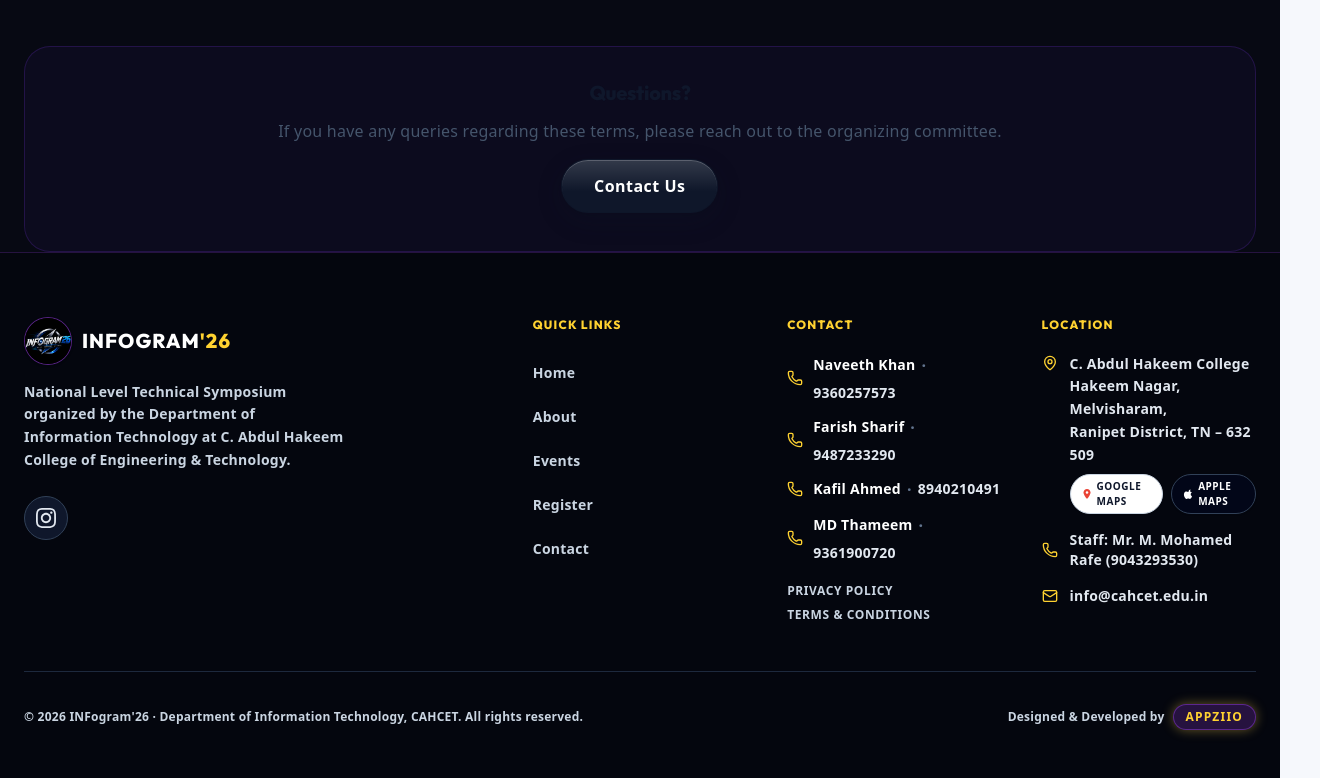
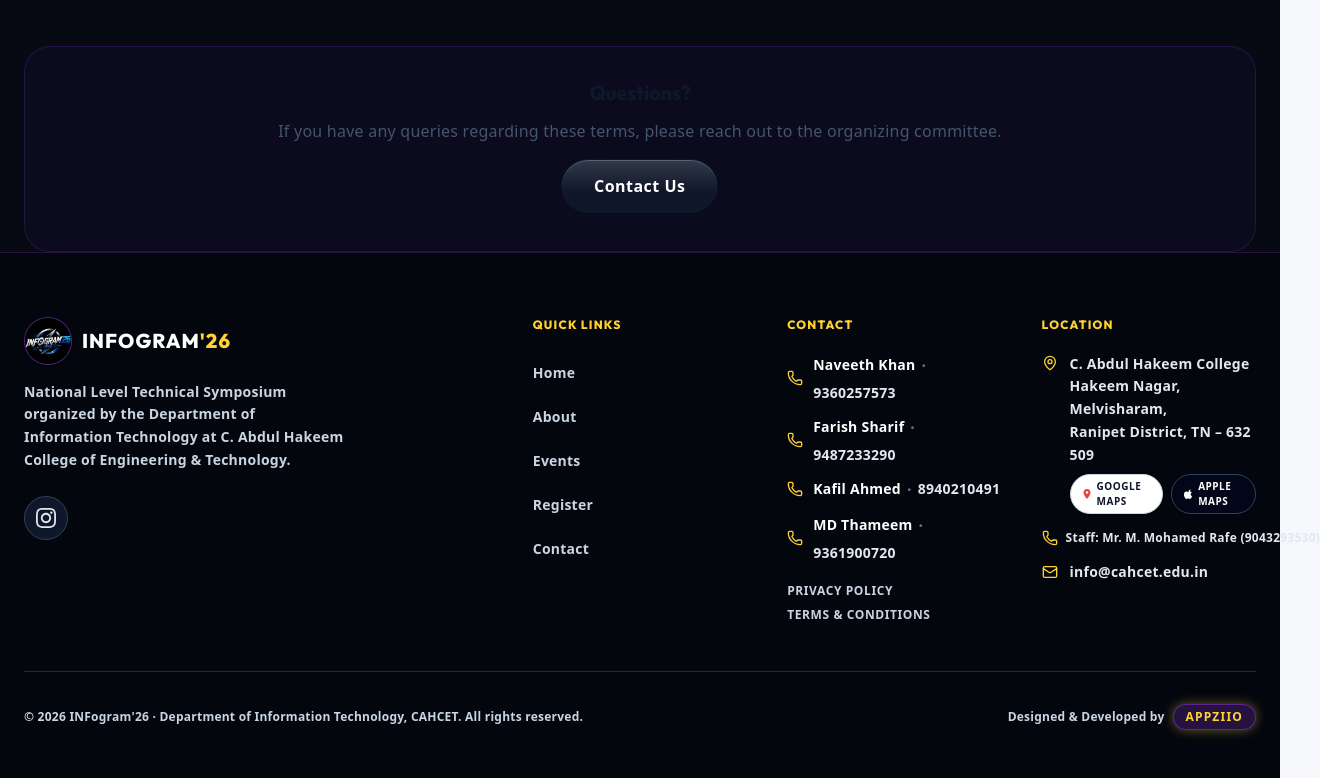
Before and after one commit to maithreyan12/INFOGRAM26, a Next.js app in the folder infogram26-app/: page /terms in a window 1280 px wide. Shown: the part 2127-2905 px from the top of the page, 1320 px wide, since content can reach past the window. Built offline with nearby package versions, Linux system fonts and the light colour scheme.

Commit message:
Format Staff Mohamed Rafe contact line into single line with whitespace-nowrap

```diff
--- a/infogram26-app/src/app/about/page.tsx
+++ b/infogram26-app/src/app/about/page.tsx
@@ -180,9 +180,9 @@ export default function AboutPage() {
                     <MapPin className="w-4 h-4 text-red-500 shrink-0 mt-0.5" />
                     <span>Hakeem Nagar, Melvisharam, Ranipet District, Tamil Nadu – 632 509 <strong className="text-red-500 font-black text-xs uppercase tracking-wider ml-1">(Open Maps 📍)</strong></span>
                   </a>
-                  <a href="tel:+919043293530" className={`flex items-center gap-2.5 font-bold transition-all hover:underline ${isDark ? 'text-slate-200 hover:text-amber-300' : 'text-slate-800 hover:text-[#7c3aed]'}`}>
+                  <a href="tel:+919043293530" className={`flex items-center gap-2 font-bold text-xs sm:text-sm whitespace-nowrap transition-all hover:underline ${isDark ? 'text-slate-200 hover:text-amber-300' : 'text-slate-800 hover:text-[#7c3aed]'}`}>
                     <Phone className="w-4 h-4 text-[#7c3aed] shrink-0" />
-                    <span>Staff Coordinator: Mr. M. Mohamed Rafe (9043293530)</span>
+                    <span>Staff: Mr. M. Mohamed Rafe (9043293530)</span>
                   </a>
                   <div className={`flex items-center gap-2.5 font-bold ${isDark ? 'text-slate-200' : 'text-slate-800'}`}>
                     <Mail className="w-4 h-4 text-[#7c3aed] shrink-0" />
--- a/infogram26-app/src/components/layout/Footer.tsx
+++ b/infogram26-app/src/components/layout/Footer.tsx
@@ -195,13 +195,14 @@ export default function Footer() {
                   </div>
                 </div>
               </li>
-              <li className="flex items-center gap-3">
+              <li className="flex items-center gap-2 min-w-0">
                 <Phone className={`w-4 h-4 shrink-0 ${isDark ? 'text-amber-300' : 'text-[#7c3aed]'}`} />
                 <a
                   href="tel:+919043293530"
-                  className={`text-sm font-black transition-colors ${isDark ? 'text-slate-200 hover:text-amber-300' : 'text-slate-900 hover:text-[#7c3aed]'
+                  className={`text-[11px] sm:text-xs font-black whitespace-nowrap transition-colors ${isDark ? 'text-slate-200 hover:text-amber-300' : 'text-slate-900 hover:text-[#7c3aed]'
                     }`}
                   style={{ WebkitTapHighlightColor: 'transparent' }}
+                  title="Staff: Mr. M. Mohamed Rafe (9043293530)"
                 >
                   Staff: Mr. M. Mohamed Rafe (9043293530)
                 </a>
```
